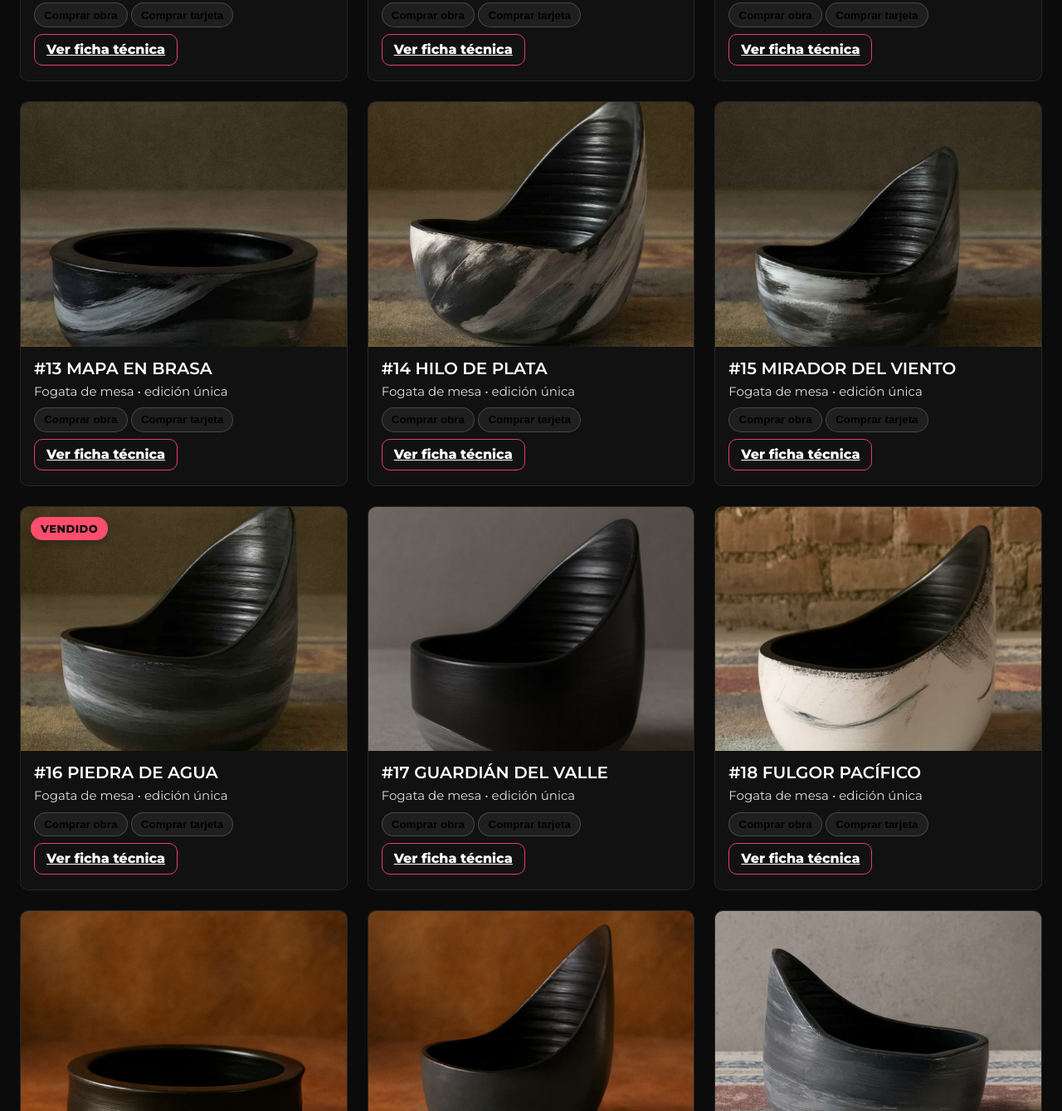
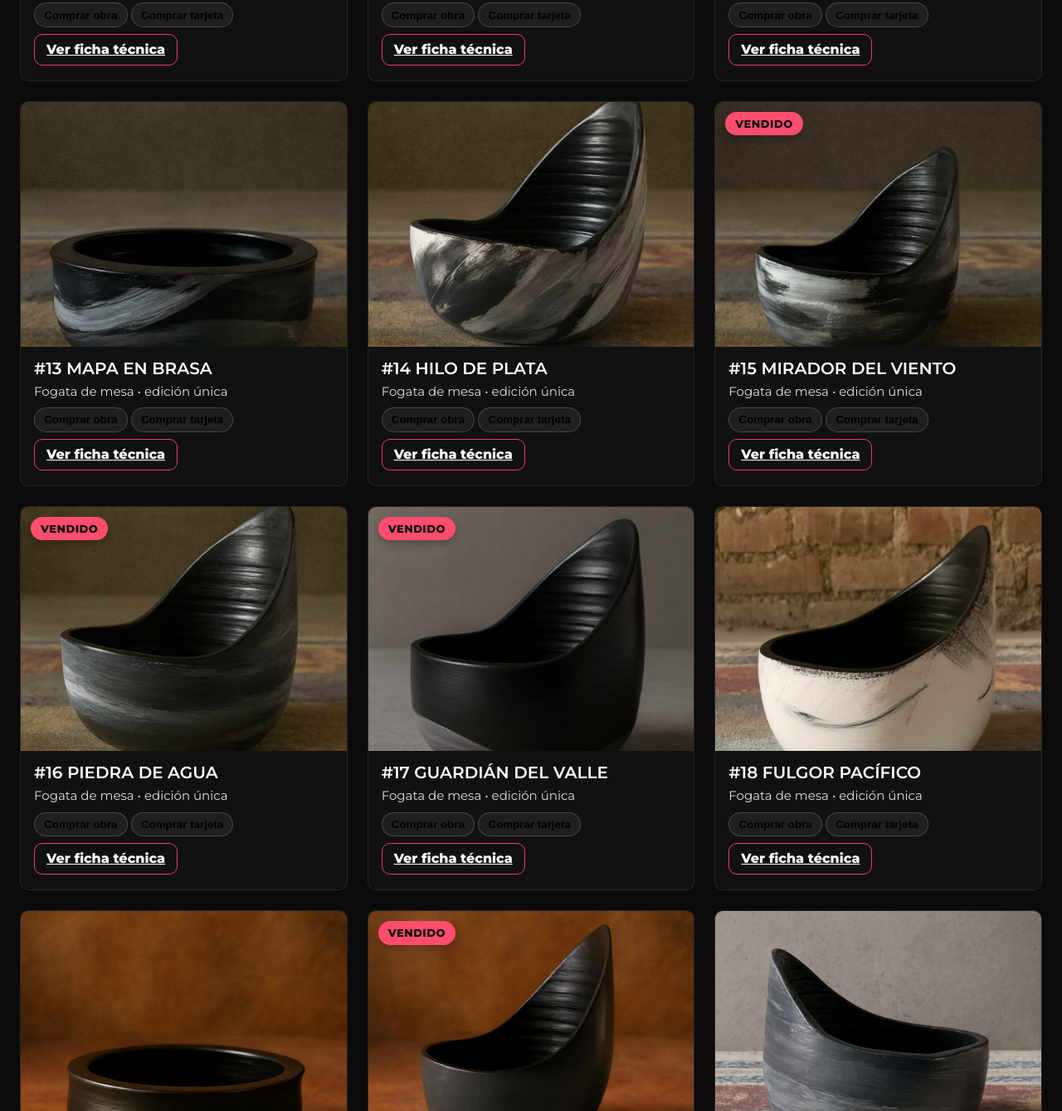
Before and after one commit to caveny18/pagina-de-arte, a plain HTML site: page escultura-ceramica.html in a window 1280 px wide. Shown: the part 2446-3785 px from the top of the page at 83% size. Drawn offline with nearby package versions, Linux system fonts and the light colour scheme.

Commit message:
ljbjlblklnk

```diff
--- a/escultura-ceramica.html
+++ b/escultura-ceramica.html
@@ -456,6 +456,7 @@
           <div class="hover-overlay"><div class="hover-meta">
             <button class="btn-ghost btn-ver" type="button">Conoce más de la pieza</button>
           </div></div>
+          <span class="sold-badge">VENDIDO</span>
         </div>
         <div class="product-body">
           <h3 class="product-title"><span class="id">#15</span> MIRADOR DEL VIENTO</h3>
@@ -483,6 +484,7 @@
           <div class="hover-overlay"><div class="hover-meta">
             <button class="btn-ghost btn-ver" type="button">Conoce más de la pieza</button>
           </div></div>
+
           <span class="sold-badge">VENDIDO</span>
         </div>
         <div class="product-body">
@@ -511,6 +513,7 @@
           <div class="hover-overlay"><div class="hover-meta">
             <button class="btn-ghost btn-ver" type="button">Conoce más de la pieza</button>
           </div></div>
+          <span class="sold-badge">VENDIDO</span>
         </div>
         <div class="product-body">
           <h3 class="product-title"><span class="id">#17</span> GUARDIÁN DEL VALLE</h3>
@@ -593,6 +596,7 @@
           <div class="hover-overlay"><div class="hover-meta">
             <button class="btn-ghost btn-ver" type="button">Conoce más de la pieza</button>
           </div></div>
+          <span class="sold-badge">VENDIDO</span>
         </div>
         <div class="product-body">
           <h3 class="product-title"><span class="id">#20</span> CAMINO INFINITO</h3>
```
